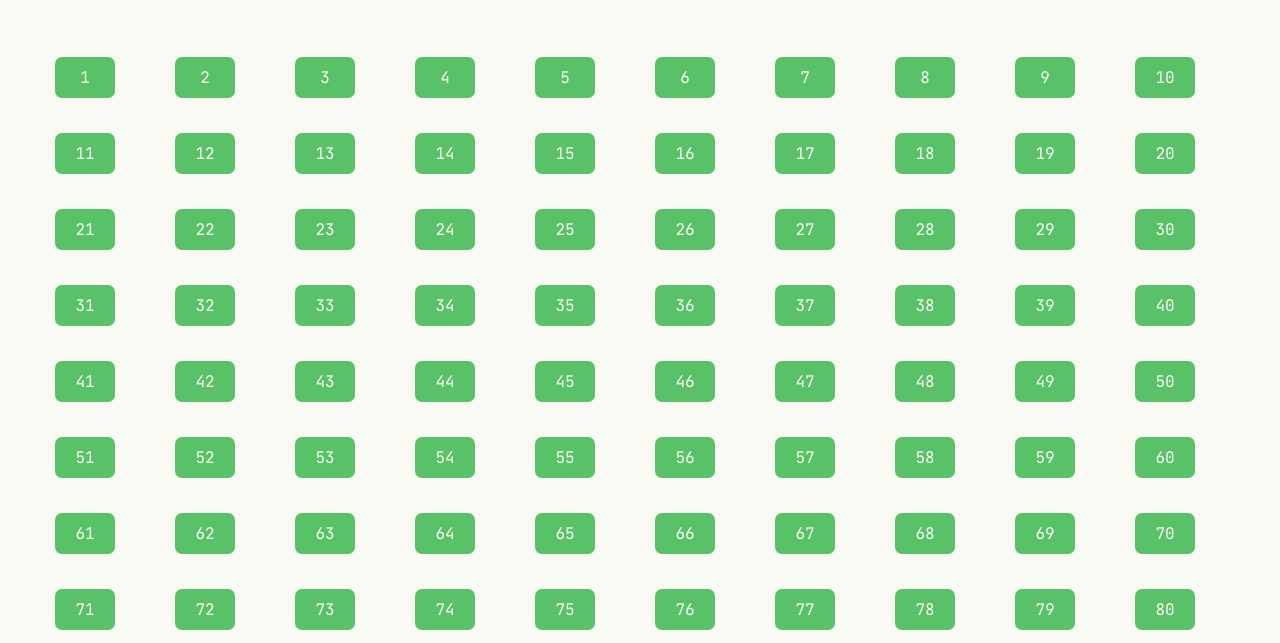
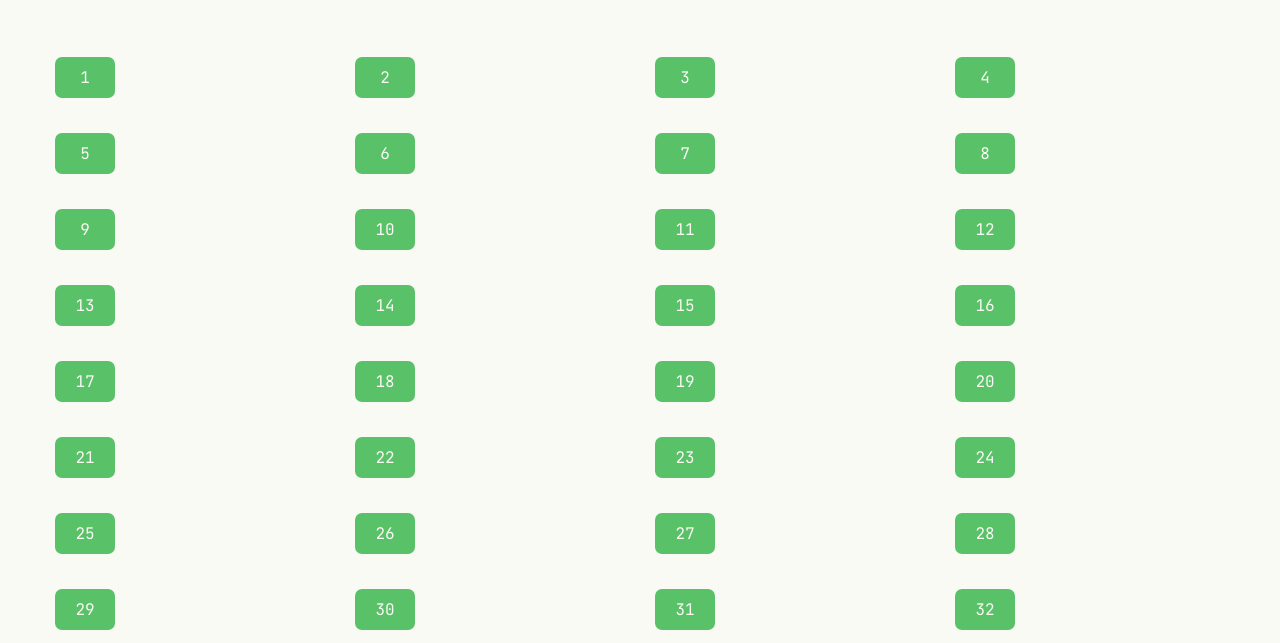
Before and after one commit to Vangum/vue-ip, a plain HTML site: page index.html in a window 1280 px wide. Shown: the part 157-800 px from the top of the page. Drawn offline with Linux system fonts and the light colour scheme.

Commit message:
Update section.css

```diff
--- a/css/blocks/section.css
+++ b/css/blocks/section.css
@@ -31,7 +31,7 @@
 
 .section-ip-grid {
 	display: grid;
-	grid-template-columns: repeat(10, 1fr);
+	grid-template-columns: repeat(4, 1fr);
 	gap: 35px 30px;
 }
 
```
